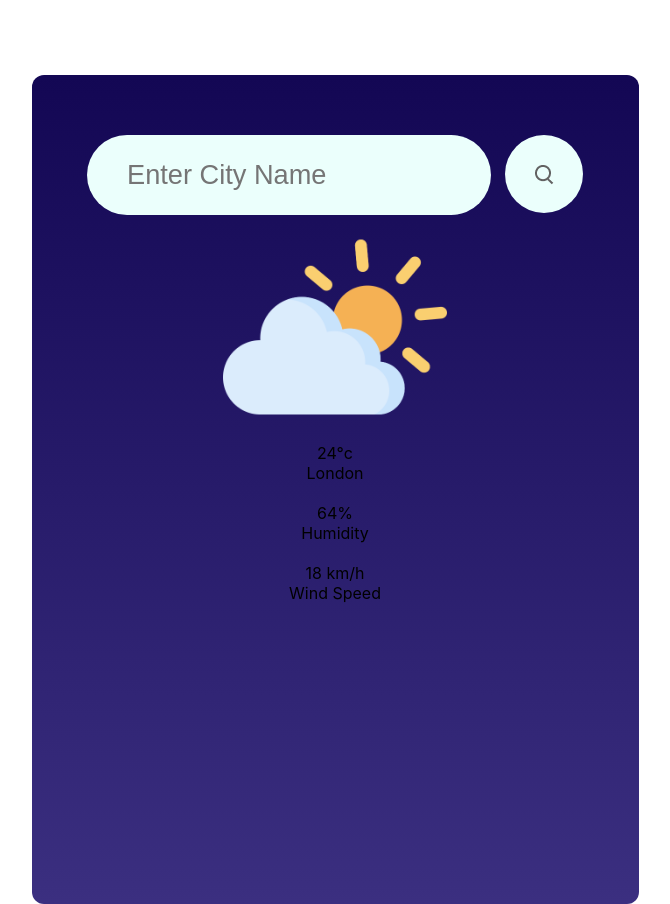
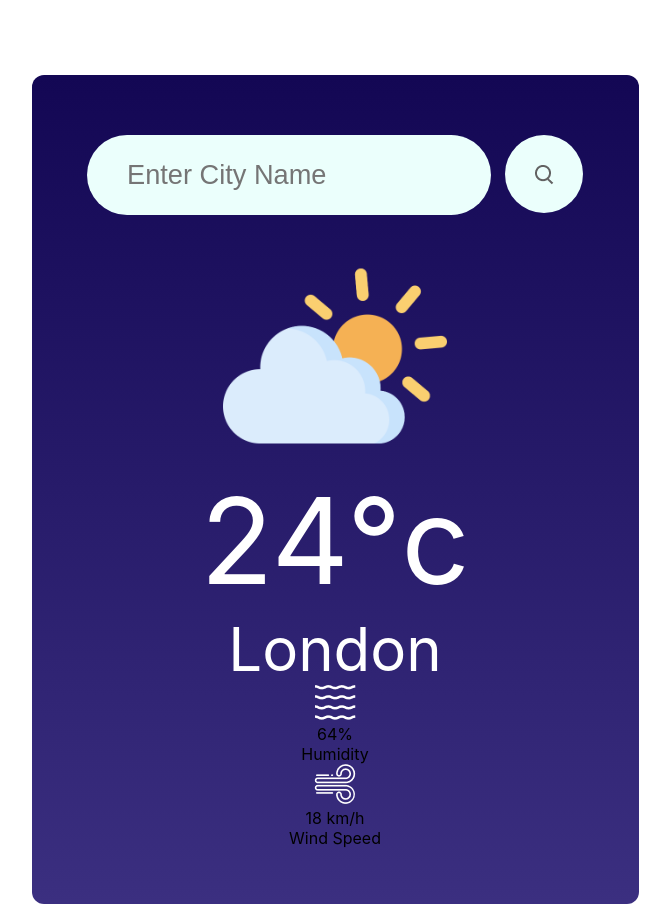
Before and after one commit to patrick-nsolo/weather-app, a React (Create React App) app: page / in a window 1280 px wide. Shown: the whole page, without its empty margins (305-975 px from the left). Built offline with nearby package versions, Linux system fonts and the light colour scheme.

Commit message:
update weather app location styling

```diff
--- a/src/Components/WeatherApp/WeatherApp.css
+++ b/src/Components/WeatherApp/WeatherApp.css
@@ -35,3 +35,22 @@
     border-radius: 40px;
     cursor: pointer;
 }
+.weather-image{
+    margin-top: 29px;
+    display: flex;
+    justify-content: center;
+}
+.weather-temp{
+    display: flex;
+    justify-content: center;
+    color: #ffffff;
+    font-size: 120px;
+    font-weight: 400;
+}
+.weather-location{
+    display:flex;
+    justify-content:center;
+    color:#ffffff;
+    font-size:60px;
+    font-weight: 400;
+}
--- a/src/Components/WeatherApp/WeatherApp.jsx
+++ b/src/Components/WeatherApp/WeatherApp.jsx
@@ -26,14 +26,14 @@ function WeatherApp() {
       <div className='weather-location'>London</div>
       <div className='data-container'>
         <div className='element'>
-            <img src='' alt='' className='icon'/>
+            <img src={humidity_icon} alt='' className='icon'/>
             <div className='data'>
                 <div className='humidity-percentage'>64%</div>
                 <div className='text'>Humidity</div>
             </div>
         </div>
         <div className='element'>
-            <img src='' alt='' className='icon'/>
+            <img src={wind_icon} alt='' className='icon'/>
             <div className='data'>
                 <div className='humidity-percentage'>18 km/h</div>
                 <div className='text'>Wind Speed</div>
```
